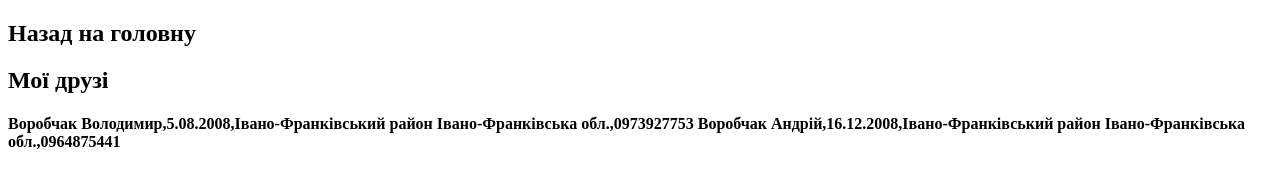
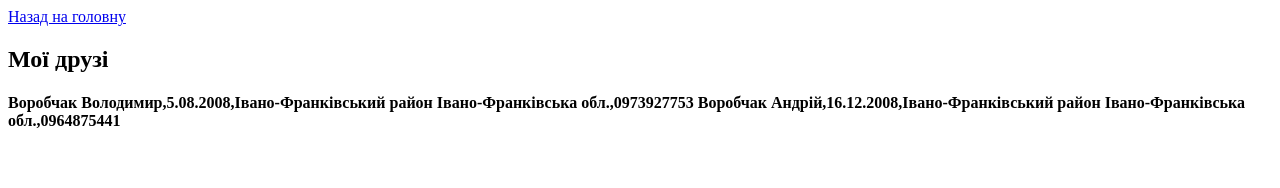
Before and after one commit to Misha-Mazuryk/Misha-Mazuryk, a plain HTML site: page Практична/friends.html in a window 1280 px wide. Drawn offline with Linux system fonts and the light colour scheme.

Commit message:
Update friends.html

```diff
--- a/Практична/friends.html
+++ b/Практична/friends.html
@@ -10,13 +10,8 @@
 
  <body>
 
-  <h2>
-   Назад на головну
-  </h2>
-
-  <h2>
-   Мої друзі
-  </h2>
+ <a href="index.html">Назад на головну</a>
+    <h2>Мої друзі</h2>
 
   <h4>
    Воробчак Володимир,5.08.2008,Івано-Франківський район Івано-Франківська обл.,0973927753
```
